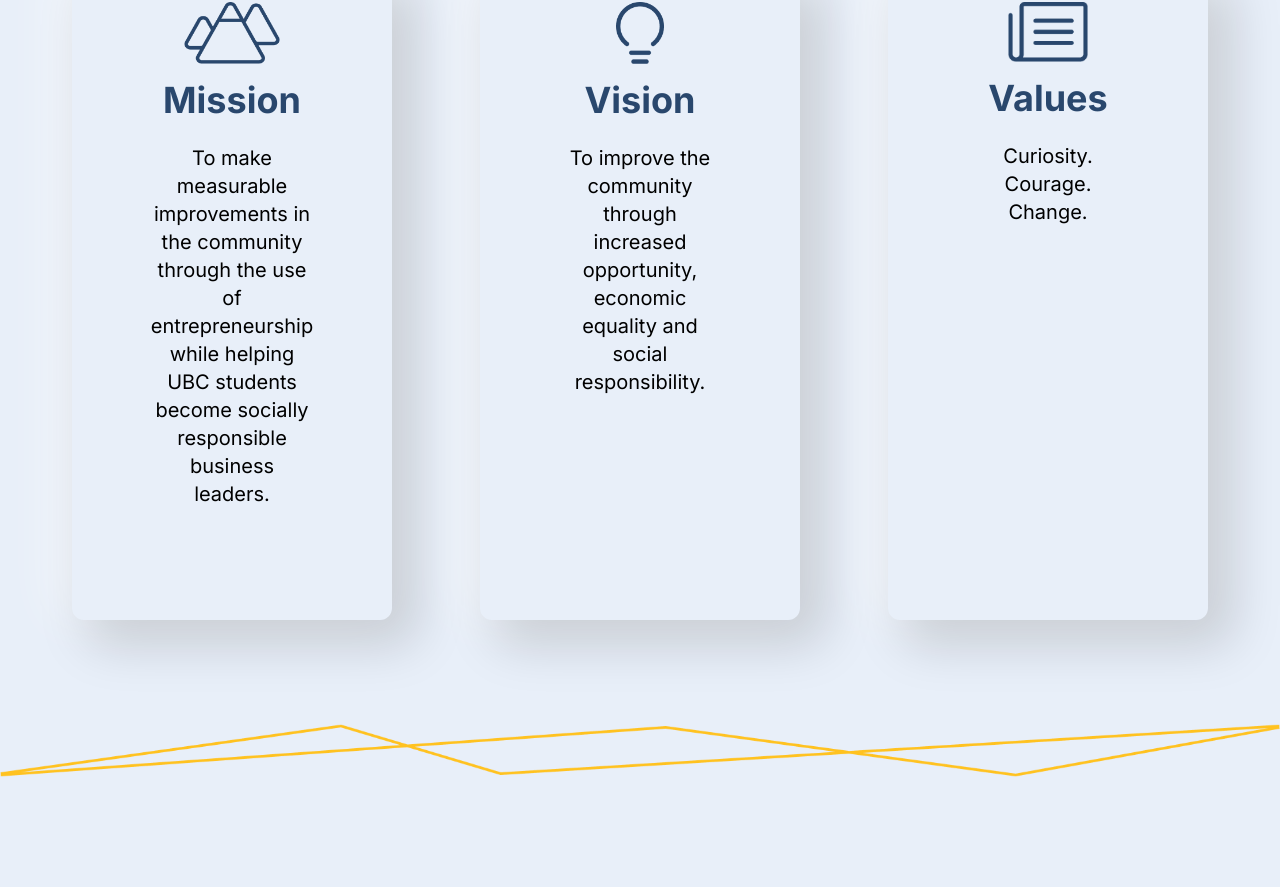
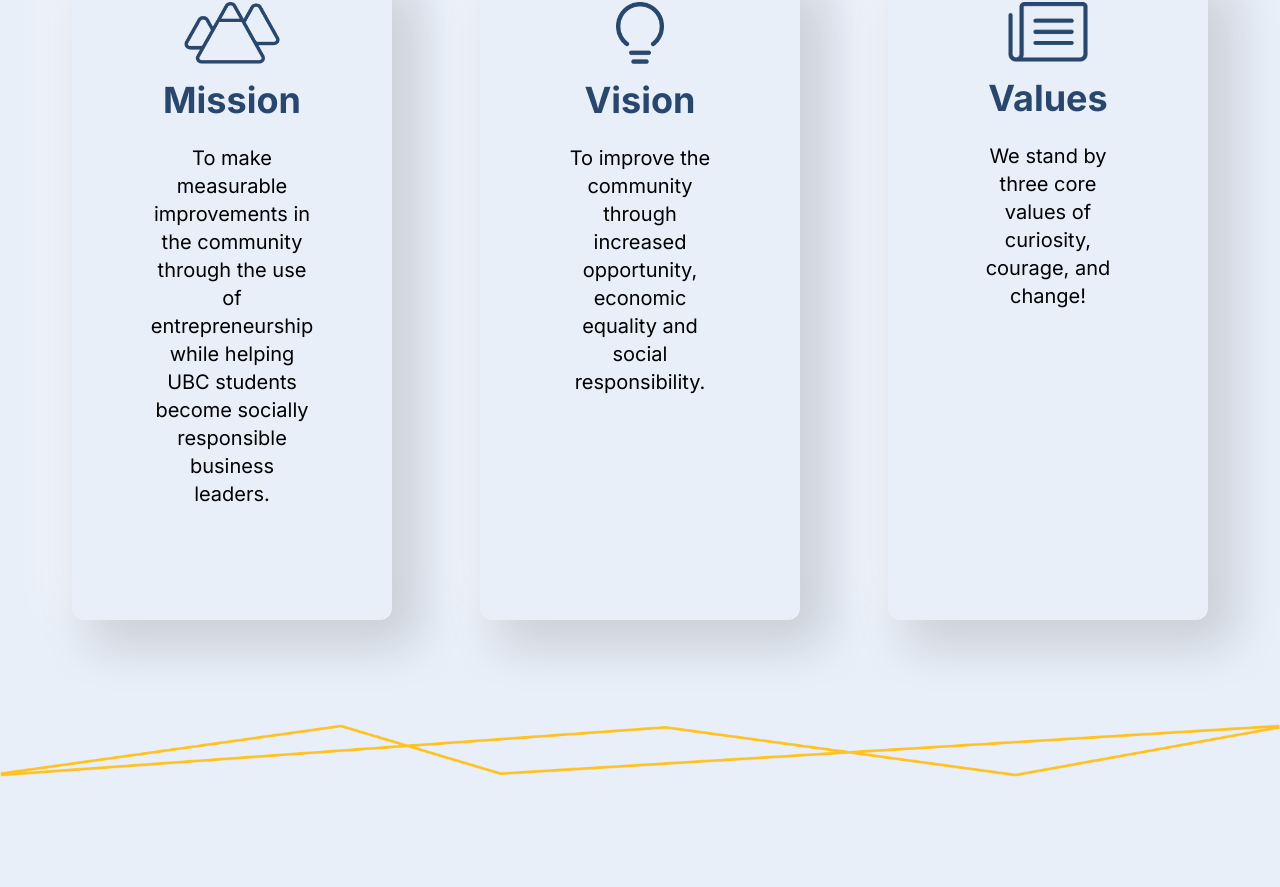
Before and after one commit to EnactusUBC/website-prod, a Next.js app: page / in a window 1280 px wide. Shown: the part 1193-2080 px from the top of the page. Built offline with nearby package versions, Linux system fonts and the light colour scheme.

Commit message:
update values on front page

```diff
--- a/src/pages/index.js
+++ b/src/pages/index.js
@@ -63,7 +63,7 @@ export default function Home() {
           <Link href='/about'><div className="cursor-pointer shadow-all rounded-xl flex flex-col justify-start items-center py-8 w-72 sm:w-80 xl:w-0.25 xl:px-16 hover:scale-110 transition ease-in-out min-h-full lg:min-h-md mx-4 my-10">
             <img src="/indeximages/paperico.png" className="w-20 mb-4"></img>
             <h4 className="text-enactusblue font-bold text-lg lg:text-4xl mb-6">Values</h4>
-            <p className='text-sm lg:text-xl text-center px-6'>Curiosity. <br></br>Courage. <br></br>Change.</p>
+            <p className='text-sm lg:text-xl text-center px-6'>We stand by three core values of curiosity, courage, and change!</p>
           </div></Link>
 
         </div>
```
